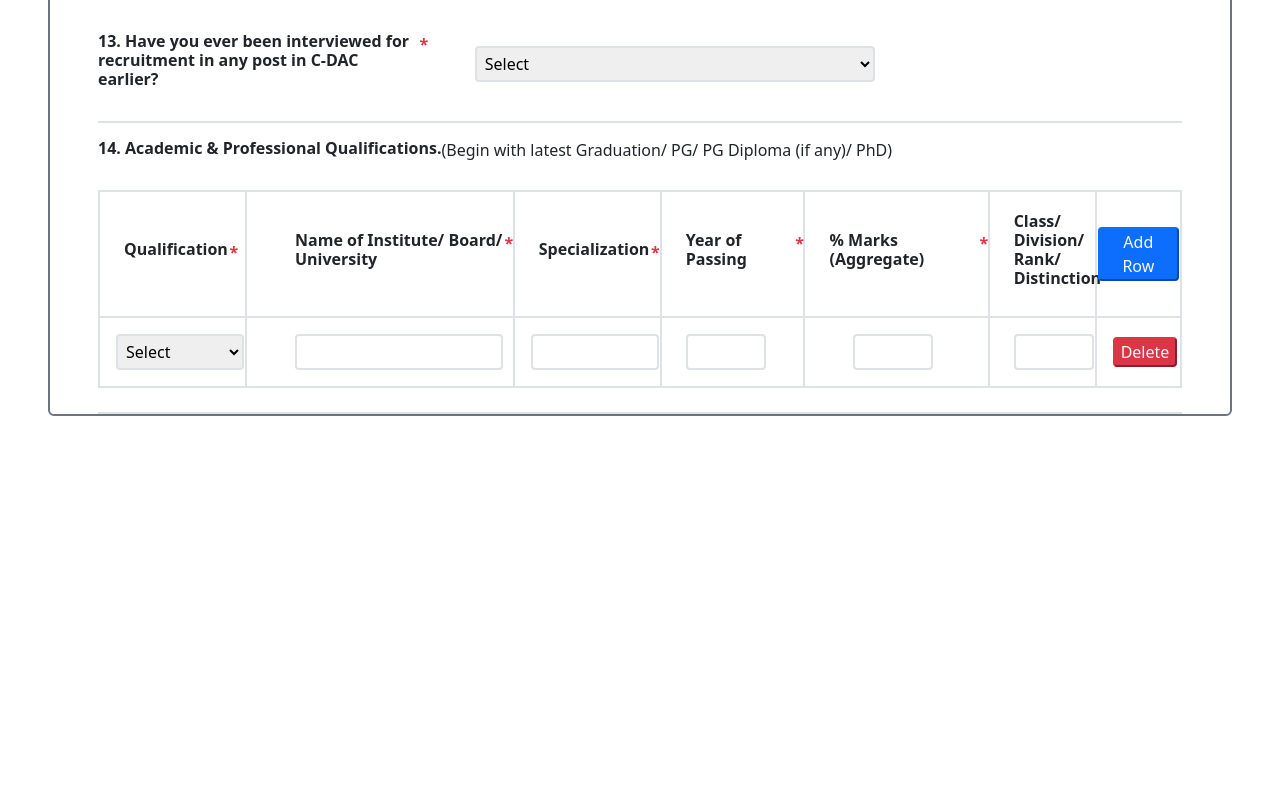
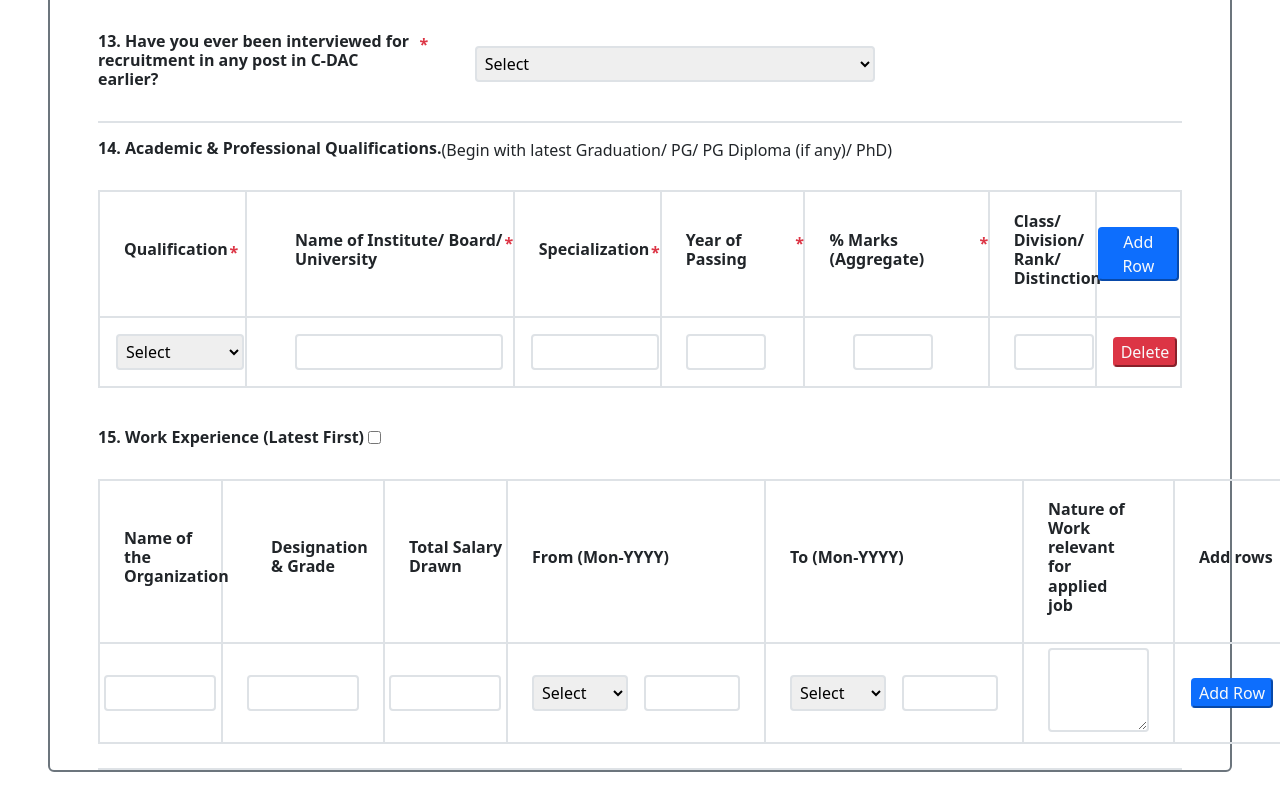
Before and after one commit to anshulghogre4/basic-form-ui-bootstrap, a website: page index.html in a window 1280 px wide. Shown: the part 1280-2091 px from the top of the page. Before the commit the page ends 1744 px from the top, so only its background shows below. Drawn offline with Linux system fonts and the light colour scheme.

Commit message:
Added Experience section

```diff
--- a/index.html
+++ b/index.html
@@ -431,7 +431,7 @@
             </section>
             <!-- Section 4 end -->
             <!-- Section - 5  (Academic details)-->
-            <section class="section5 d-flex flex-column justify-content-start mt-3 mx-5 border-bottom pb-4 gap-4">
+            <section class="section5 d-flex flex-column justify-content-start mt-3 mx-5  pb-4 gap-4">
 
                     <div class="d-flex flex-row justify-content-start align-items-center text-center  " >
                         <h6 class="fw-bold" >14. Academic & Professional Qualifications.</h6>
@@ -483,6 +483,84 @@
 
 
             </section>
+           <!-- Section - 5  (Academic details) end-->
+           <!-- Section 6 (experience Table ) Starts -->
+           <section class="section6 d-flex flex-column justify-content-start mt-3 mx-5 border-bottom pb-4 gap-4">
+
+            <div class="d-flex flex-row justify-content-start align-items-center text-center gap-1 " >
+                <h6 class="fw-bold" >15. Work Experience (Latest First)</h6>
+                <input type="checkbox" name="check" id="check" style="position: relative; bottom: 0.2rem;">
+        </div>
+
+        <table class="border border-2 " >
+            <!-- Exp head -->
+            <tr class="border border-2 py-2">
+                <th class="border border-2 ps-4 py-5"><div ><h6 class="fw-bold" style="width: 6rem;">Name of the
+                    Organization
+                </h6></div></th>
+
+                <th class="border border-2  ps-5"><div  ><h6 class="fw-bold" style="width: 6rem;">Designation
+                    & Grade
+                </h6></div></th>
+                <th class="border border-2  ps-4"><div  ><h6 class="fw-bold" style="width: 6rem;">Total
+                    Salary
+                    Drawn
+                </h6></div></th>
+
+                <th class="border border-2  ps-4"><div  ><h6 class="fw-bold">From
+                    (Mon-YYYY)
+                </h6></div></th>
+
+                <th class="border border-2  ps-4"><div  ><h6 class="fw-bold">To
+                    (Mon-YYYY)
+                </h6></div></th>
+                <th class="border border-2  ps-4"><div><h6 class="fw-bold" style="width: 5rem;">Nature
+                    of Work
+                    relevant
+                    for
+                    applied
+                    job
+                </h6></div></th>
+                <th class="border border-2 ps-4"><div><h6 class="fw-bold" style="width: 5rem;">Add rows
+                </h6></div></th>
+            </tr>
+                <!-- Exp data -->
+                <tr class="border border-2 ">
+                    <td class="border border-2 py-3 px-1"><input type="text" class="border border-2 rounded-1  p-1 " style="width:7rem;" ></td>
+                    <td class="border border-2  px-4"><input type="text" class="border border-2 rounded-1  p-1 " style="width:7rem;" ></td>
+                    <td class="border border-2  px-1"><input type="text" class="border border-2 rounded-1  p-1 " style="width:7rem;" ></td>
+
+                    <td class="border border-2  px-4">
+                        <div class="d-flex flex-row justify-content-between align-items-center gap-3">
+                            <select name="select" id="select" class="border border-2 rounded-1  p-1 " style="width: 6rem;" >
+                                <option value="">Select</option>
+
+                            </select>
+                            <input type="text" class="border border-2 rounded-1  p-1 " style="width:6rem;" >
+                        </div>
+
+                    </td>
+                    <td class="border border-2  px-4">
+                        <div class="d-flex flex-row justify-content-between align-items-center gap-3">
+                            <select name="select" id="select" class="border border-2 rounded-1  p-1 " style="width: 6rem;" >
+                                <option value="">Select</option>
+
+                            </select>
+                            <input type="text" class="border border-2 rounded-1  p-1 " style="width:6rem;" >
+                        </div>
+                    </td>
+                    <td class="border border-2 py-1 px-4">
+                        <textarea name="tarea" id="tarea" cols="8" rows="3" class="border border-2 rounded-1  p-1"></textarea>
+                    <td class="border border-2  ps-3"><button class="bg-primary text-light border-primary rounded-1">Add Row</button></td>
+                </tr>
+
+        </table>
+
+
+    </section>
+
+
+
 
     </section>
 
```
